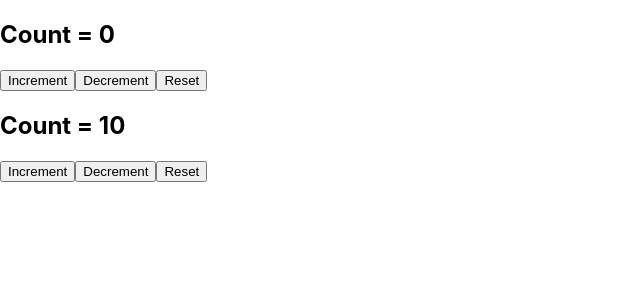
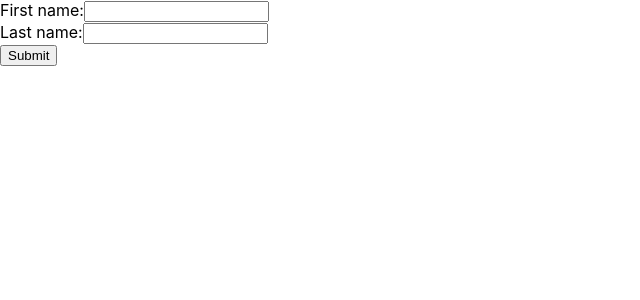
Before and after one commit to Neha-Himesh/react-hands-on, a React (Create React App) app: page / in a window 1280 px wide. Shown: the top 300 px of the page, without its empty margins (0-640 px from the left). Built offline with nearby package versions, Linux system fonts and the light colour scheme.

Commit message:
Added useInput custom hook of react

```diff
--- a/src/App.js
+++ b/src/App.js
@@ -1,19 +1,12 @@
 
 import React from 'react'
-import FocusInputUseRef from './components/FocusInputUseRef';
-import ClassTimer from './components/ClassTimer';
-import HookTimer from './components/HookTimer';
-import DocTitleOne from './components/DocTitleOne';
-import DocTitleTwo from './components/DocTitleTwo';
-import CounterOneCustomHook2 from './components/CounterOneCustomHook2';
-import CounterTwoCustomHook2 from './components/CounterTwoCustomHook2';
+import UserFormCustomHook3 from './components/UserFormCustomHook3';
 
 
 function App() {
   return (
     <div className="App">
-      <CounterOneCustomHook2 />
-      <CounterTwoCustomHook2 />
+     <UserFormCustomHook3 />
     </div>
   )
 }
--- /dev/null
+++ b/src/components/Hooks/useInput.js
@@ -0,0 +1,17 @@
+import {useState} from 'react'
+
+function useInput(initialValue) {
+    const [value, setValue] = useState(initialValue)
+    const reset = () =>{
+       setValue(initialValue)
+    }
+    const bind ={
+        value,
+        onChange: e =>{
+            setValue(e.target.value)
+        }
+    }
+  return [value, bind, reset]
+}
+
+export default useInput
--- /dev/null
+++ b/src/components/UserFormCustomHook3.js
@@ -0,0 +1,30 @@
+import React, {useState} from 'react'
+import useInput from './Hooks/useInput'
+
+function UserFormCustomHook3() {
+    const [firstName, bindFirstName, resetFirstName] = useInput('')
+    const [lastName, bindLastName, resetLastName] = useInput('')
+    const submitHandler = e => {
+        e.preventDefault()
+        alert(`Hello ${firstName} ${lastName}`)
+        resetFirstName()
+        resetLastName()
+    }
+  return (
+    <div>
+        <form onSubmit={submitHandler}>
+            <div>
+                <label>First name:</label>
+                <input type="text" {...bindFirstName}></input>
+            </div>
+            <div>
+                <label>Last name:</label>
+                <input type="text" {...bindLastName}></input>
+            </div>
+            <button type="submit">Submit</button>
+        </form>
+    </div>
+  )
+}
+
+export default UserFormCustomHook3
```
